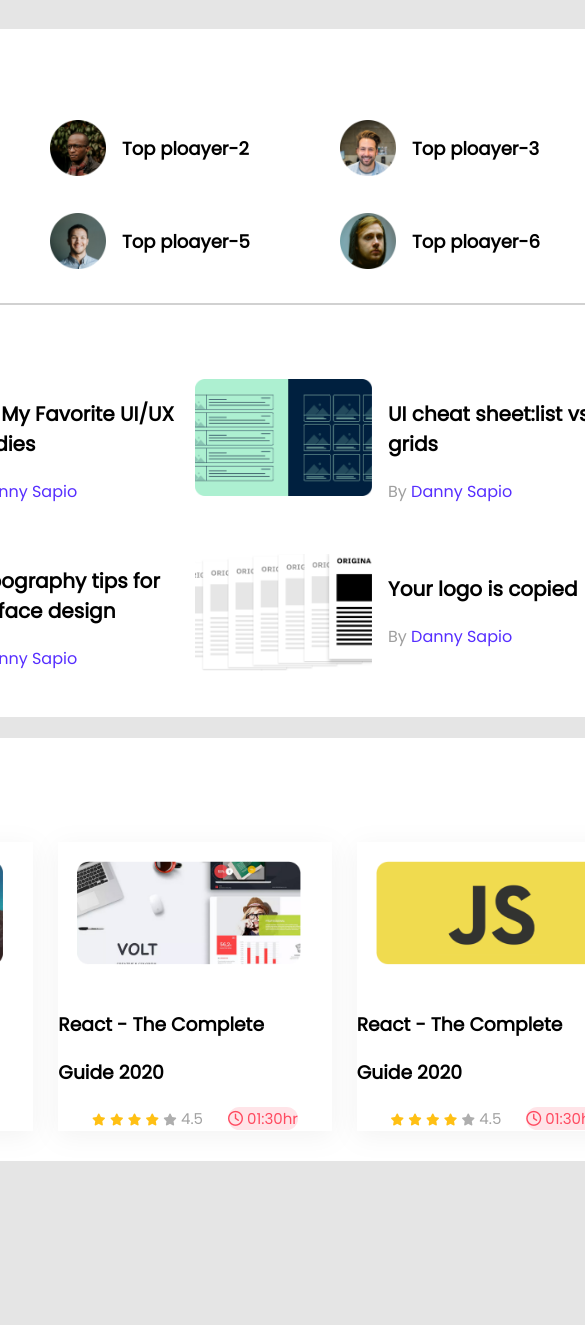
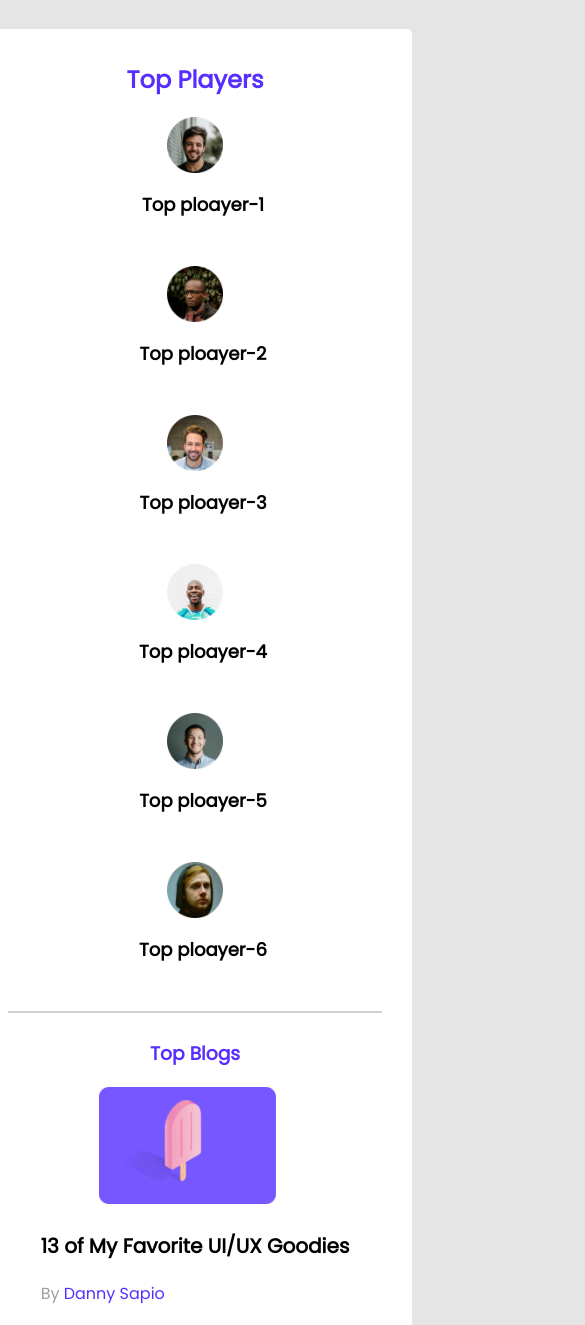
Before and after one commit to MoududAhammed/leader-board-css3, a plain HTML site: page index.html in a window 390 px wide. Shown: the top 1325 px of the page, 585 px wide, since content can reach past the window. Before the commit the page ends 1169 px from the top, so only its background shows below. Drawn offline with Linux system fonts and the light colour scheme.

Commit message:
Tab mode done

```diff
--- a/index.html
+++ b/index.html
@@ -54,7 +54,9 @@
                 </div>
             </div>
             <hr class="hr">
-            <!-- section one second part -->
+            <!-- ----------------
+                section one second part
+            ----------------- -->
             <div class="top-blogs">
                 <!-- Top blogs title  -->
                 <h3 class="section-title">Top Blogs</h3>
@@ -110,8 +112,11 @@
         <!-- ---------------
             first section end
          ----------------->
+         <!----------------
+             top courses section start
+        ------------------- -->
          <section class="container">
-            <h2>Lates Course</h2>
+            <h2 class="section-title">Lates Course</h2>
             <div class="courses">
                 <div class="course">
                     <div class="course-thumbnel">
--- a/styles.css/style.css
+++ b/styles.css/style.css
@@ -116,3 +116,63 @@ font-size: 12px;
     font-size: 15px;
     margin-left: 25px;
 }
+/*-----------------
+responsive
+------------------- */
+/* for max 688px mobile phone */
+
+@media only screen and (max-width:688px) {
+    .container{
+        width: 100%;
+    }
+    /* top players
+    ---------------- */
+   .section-title{
+       display: flex;
+       justify-content: center;
+   }
+    .players{
+        grid-template-columns: repeat(1,1fr);
+    }
+    .player{
+        flex-direction: column;
+    }
+    /* top blogs
+    ------------ */
+    .blogs{
+        grid-template-columns: repeat(1,1fr);
+    }
+    .article{
+        flex-direction: column;
+        align-items: center;
+    }
+    /* courses section
+    ------------------ */
+    .courses{
+        grid-template-columns: repeat(1,1fr);
+        justify-items: center;
+    }
+
+}
+/*-------------
+responsive end for max 688px mobile phone
+---------------------------------------------- */
+
+/* Tablet devices 688px to 992px
+-------------------------------- */
+@media only screen and (min-width:689px) and (max-width:992px) {
+    .container{
+        width: 100%;
+    }
+    .section-title{
+        display: flex;
+        justify-content: center;
+
+    }
+    .players,.blogs, .courses{
+        grid-template-columns: repeat(2,1fr);
+        justify-items: center;
+    }
+}
+/* responsive for Tab done
+----------------------------*/
```
